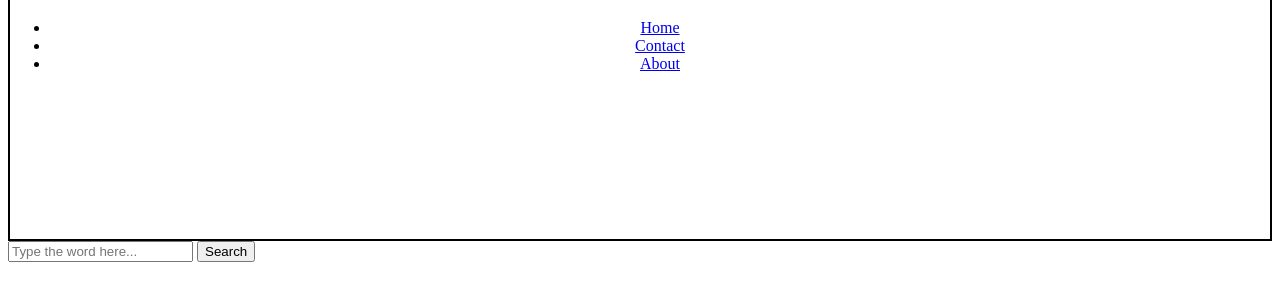
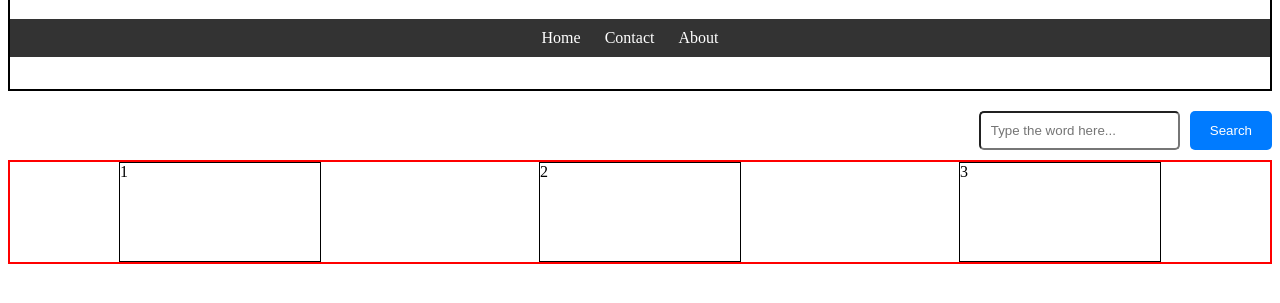
Before and after one commit to ssmaddux/clothingrepo, a website: page client/index.html in a window 1280 px wide. Shown: the part 71-374 px from the top of the page. Drawn offline with nearby package versions, Linux system fonts and the light colour scheme.

Commit message:
finishing-firstPG-css

```diff
--- a/client/index.html
+++ b/client/index.html
@@ -28,14 +28,14 @@
 </header>
 
 <body>
-    <div class="search-box">
+    <div class="search-container">
         <input type="text" placeholder="Type the word here..." id="inp-word"/>
         <button id="search-btn">Search</button>
     </div>
     <div class="items">
-        <div class='item-types'></div>
-        <div class='item-types'></div>
-        <div class='item-types'></div>
+        <div class='item-types'>1</div>
+        <div class='item-types'>2</div>
+        <div class='item-types'>3</div>
     </div>
 </body>
 </html>
--- a/client/styles.css
+++ b/client/styles.css
@@ -1,7 +1,8 @@
 header {
     text-align: center;
-    height: 300px;
+    height: 150px;
     border: 2px solid black;
+    margin: 10px, 5px, 15px, 5px;
 
 }
 #item-types{
@@ -9,3 +10,59 @@ header {
     width: 100px;
     border: 1px solid black;
 }
+.items {
+    border: 2px solid red;
+    height: 100px;
+    display: flex;
+    justify-content: space-around;
+    margin-top: 10px;
+}
+.item-types {
+    border: 1px solid black;
+    width: 200px;
+}
+/*this is making the nav being next to eachother*/
+nav {
+    background-color: #333;
+    padding: 10px;
+}
+
+nav ul {
+    list-style-type: none;
+    padding: 0;
+    margin: 0;
+}
+nav li {
+    display: inline-block;
+    margin-right: 20px;
+}
+nav a {
+    text-decoration: none;
+    color: white;
+}
+.search-container {
+    display: flex;
+    justify-content: flex-end;
+}
+/* Style the input field */
+#inp-word {
+    padding: 10px;
+    border-radius: 5px;
+    margin-right: 10px;
+    margin-top: 20px;
+}
+
+/* Style the search button */
+#search-btn {
+    background-color: #007bff;
+    color: white;
+    margin-top: 20px;
+    border: none;
+    border-radius: 5px;
+    padding: 10px 20px;
+    cursor: pointer;
+}
+/* Add hover effect for the button */
+#search-btn:hover {
+    background-color: #0056b3; /* Changing background color on hover */
+}
```
